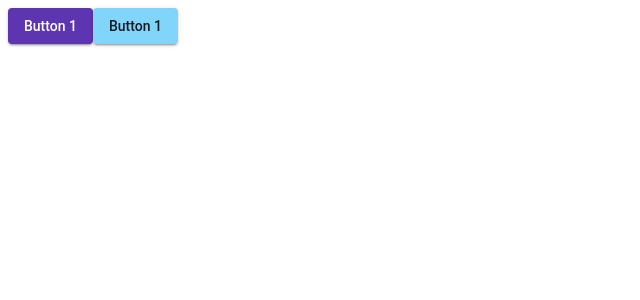
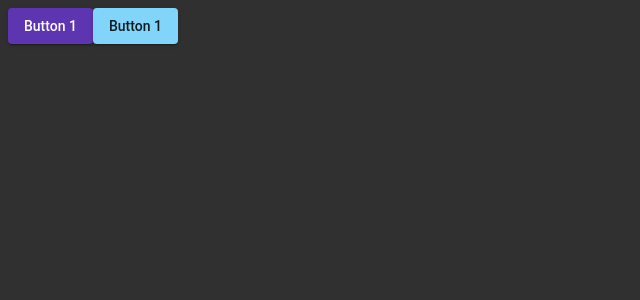
Before and after one commit to MAGNUM81/Angular-Tutorial, an Angular app in the folder material-demo/: page / in a window 1280 px wide. Shown: the top 300 px of the page, without its empty margins (0-640 px from the left). Built offline with nearby package versions, Linux system fonts and the light colour scheme.

Commit message:
whoops, and dark theme

```diff
--- a/material-demo/angular.json
+++ b/material-demo/angular.json
@@ -28,7 +28,7 @@
               "src/assets"
             ],
             "styles": [
-              "src/theme.scss"
+              "src/theme.sass"
             ],
             "scripts": []
           },
--- a/material-demo/src/index.html
+++ b/material-demo/src/index.html
@@ -7,7 +7,7 @@
   <meta name="viewport" content="width=device-width, initial-scale=1">
   <link rel="icon" type="image/x-icon" href="favicon.ico">
 </head>
-<body>
+<body class="mat-app-background">
   <app-root></app-root>
 </body>
 </html>
--- a/material-demo/src/theme.css
+++ b/material-demo/src/theme.css
@@ -3,7 +3,7 @@
  * 1 | @import "~@angular/material/theming";
  *   |         ^^^^^^^^^^^^^^^^^^^^^^^^^^^^
  *   '
- *   theme.scss 1:9  root stylesheet */
+ *   theme.sass 1:9  root stylesheet */
 
 body::before {
   font-family: "Source Code Pro", "SF Mono", Monaco, Inconsolata, "Fira Mono",
--- /dev/null
+++ b/material-demo/src/theme.sass
@@ -0,0 +1,11 @@
+@import "~@angular/material/_theming.scss"
+
+@include mat-core()
+
+$app-primary: mat-palette($mat-deep-purple, 600)
+$app-secondary: mat-palette($mat-light-blue, 200)
+$app-warn: mat-palette($mat-orange, 900)
+
+$app-dark-theme: mat-dark-theme($app-primary, $app-secondary, $app-warn)
+
+@include angular-material-theme($app-dark-theme)
--- a/material-demo/src/theme.scss
+++ /dev/null
@@ -1,11 +0,0 @@
-@import "~@angular/material/theming";
-
-@include mat-core();
-
-$app-primary: mat-palette($mat-deep-purple, 600);
-$app-secondary: mat-palette($mat-light-blue, 200);
-$app-warn: mat-palette($mat-orange, 900);
-
-$app-light-theme: mat-light-theme($app-primary, $app-secondary, $app-warn);
-
-@include angular-material-theme($app-light-theme);
```
